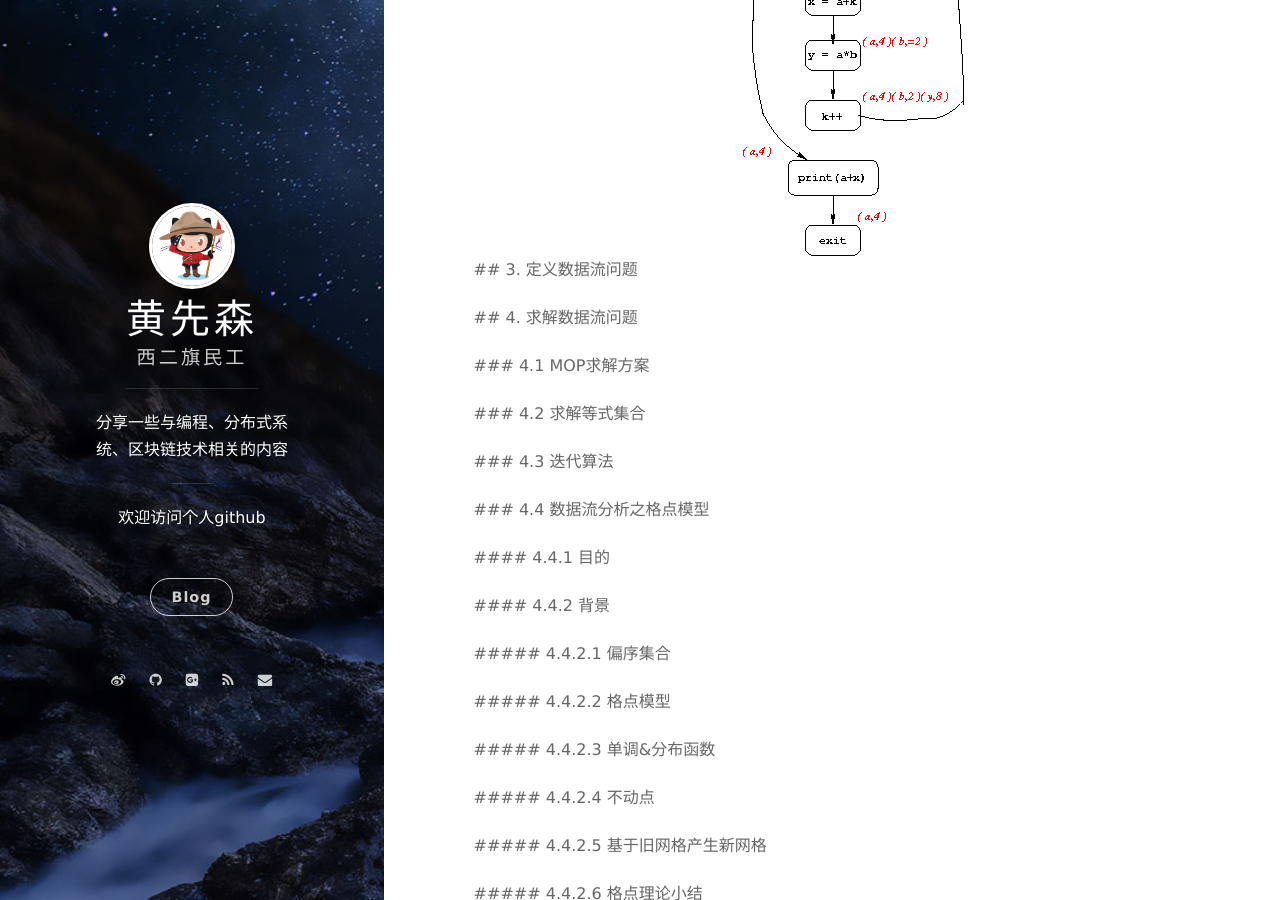
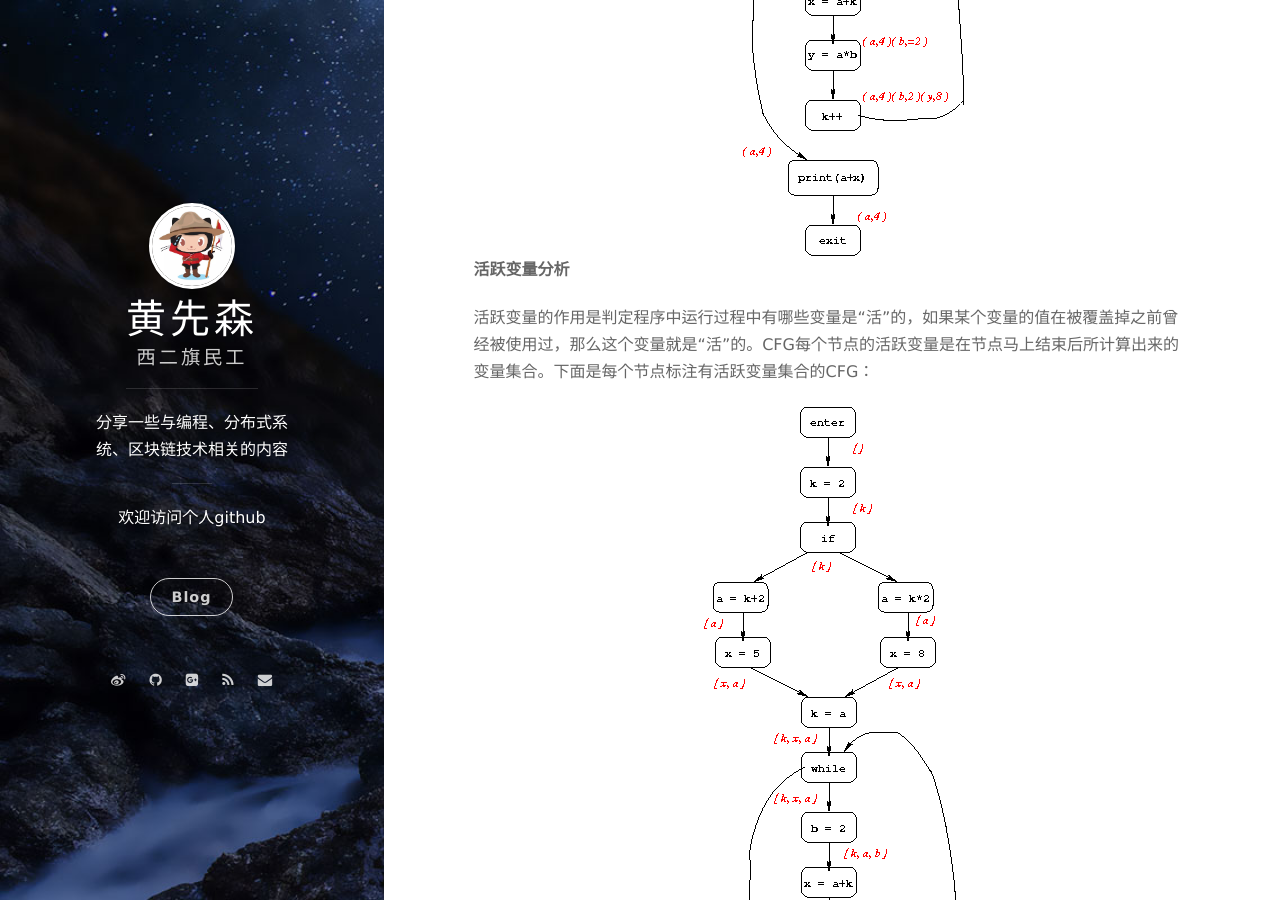
Before and after one commit to berryjam/berryjam.github.io, a Jekyll site: the page built from _posts/2020-02-17-基于数据流分析的程序漏洞分析技术方案(一).md, in a window 1280 px wide and 900 px high, scrolled down 3300 px. Built offline with Jekyll 4.4.1, drawn with Linux system fonts in a browser that asks for light colours; nearby versions of some CDN libraries; comment, search, counter and statistics services are not loaded.

Commit message:
Update 2020-02-17-基于数据流分析的程序漏洞分析技术方案(一).md

```diff
--- a/_posts/2020-02-17-基于数据流分析的程序漏洞分析技术方案(一).md
+++ b/_posts/2020-02-17-基于数据流分析的程序漏洞分析技术方案(一).md
@@ -107,6 +107,13 @@ c = x + 1;
 <img src="https://github.com/berryjam/berryjam.github.io/blob/master/image/2020-02-17/constant-propagation.gif?raw=true">
 </div>
 
+**活跃变量分析**
+
+活跃变量的作用是判定程序中运行过程中有哪些变量是“活”的，如果某个变量的值在被覆盖掉之前曾经被使用过，那么这个变量就是“活”的。CFG每个节点的活跃变量是在节点马上结束后所计算出来的变量集合。下面是每个节点标注有活跃变量集合的CFG：
+
+<div align="center">
+<img src="https://github.com/berryjam/berryjam.github.io/blob/master/image/2020-02-17/live-variable.gif?raw=true">
+</div>
 
  ## 3. 定义数据流问题
 
```
